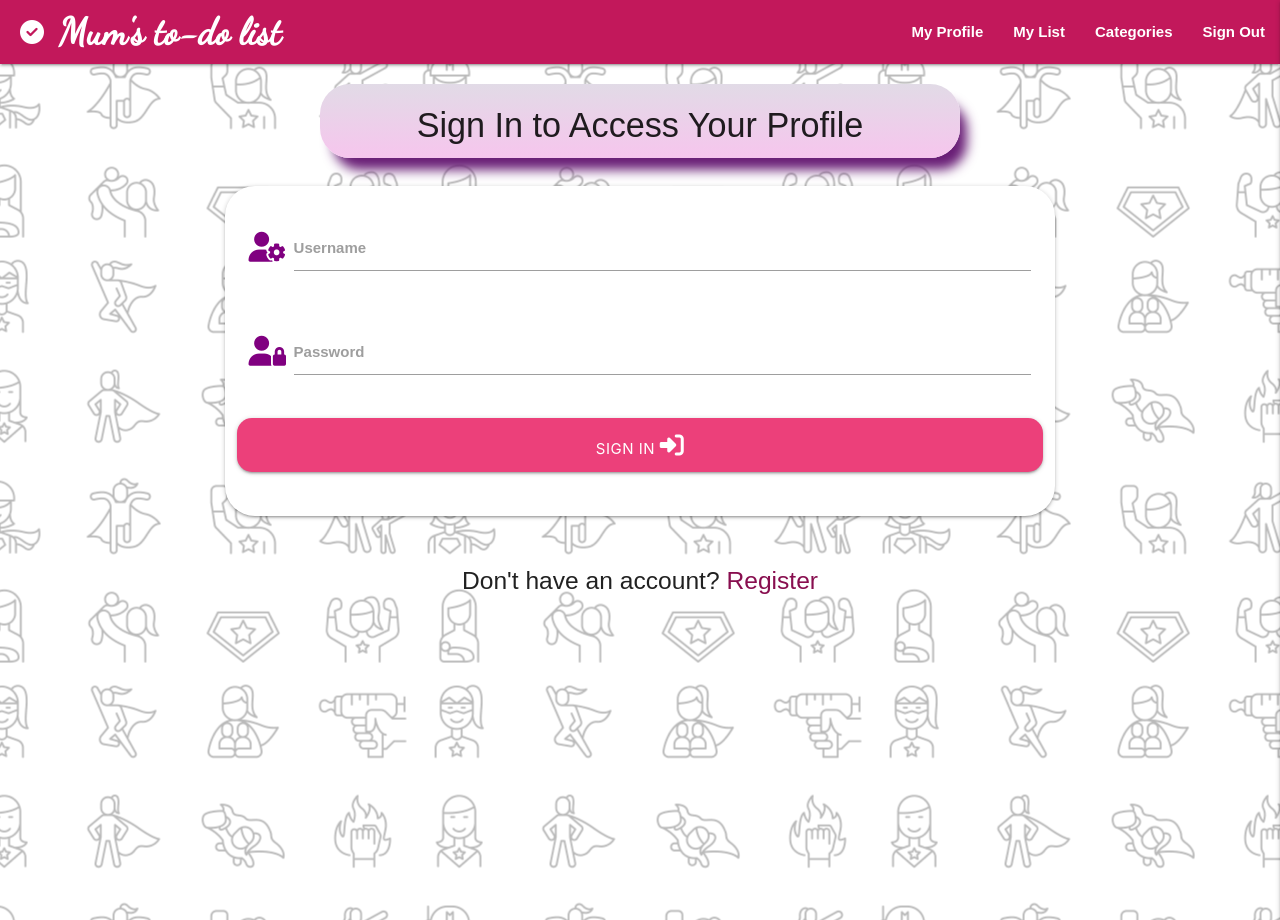
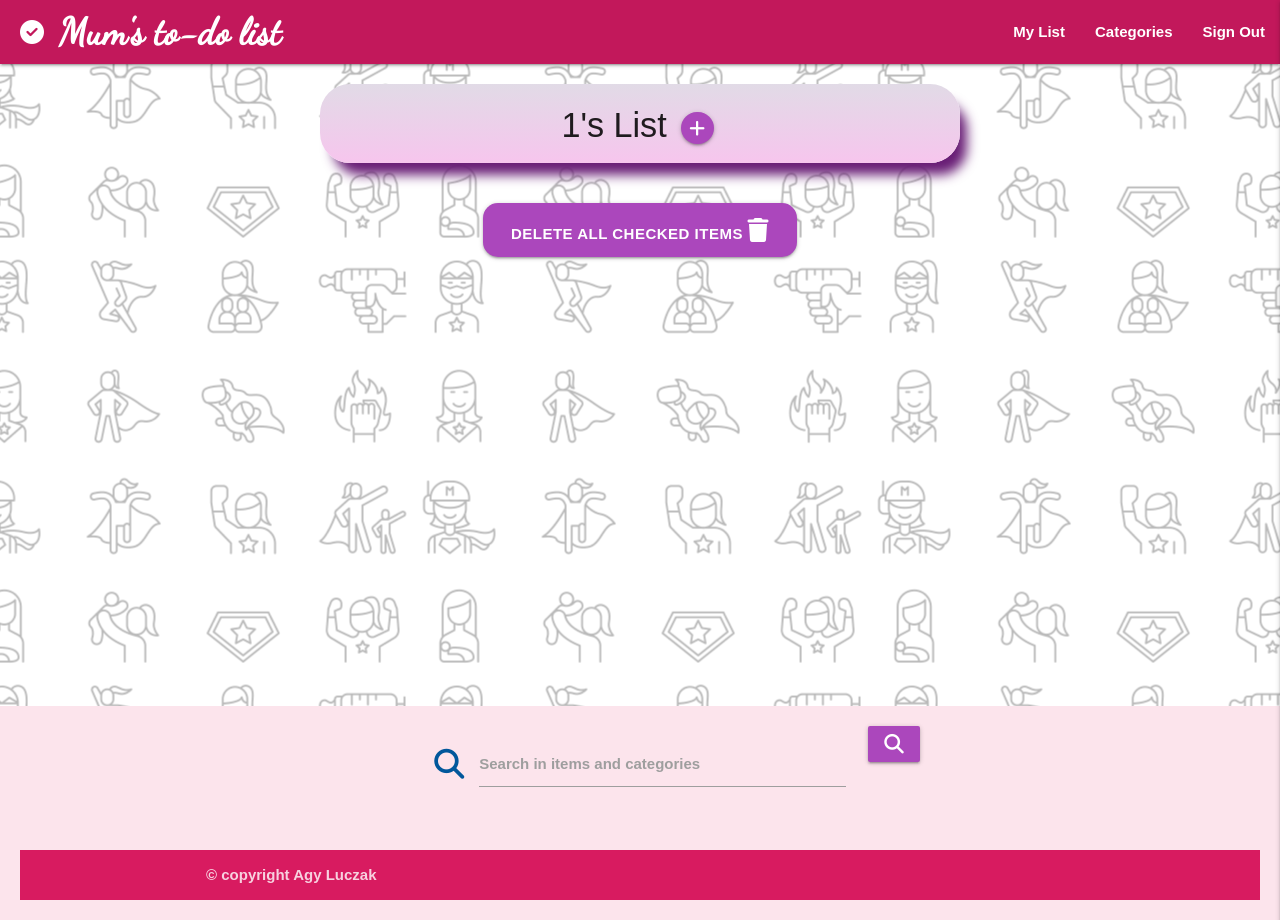
Before and after one commit to AgyLuczak/MUM-S-TO-DO-LIST, a Flask app: page / in a window 1280 px wide. Run offline with Flask 3, Linux system fonts and the light colour scheme; the visitor is signed in with stand-in values (Sample User, id 1); a database or web service that is not in the repository returns one stand-in record (values such as "Sample title"); some libraries are stand-ins or nearby versions; some web fonts are replaced.

Commit message:
Delete profile page and direct to the list page after sign-in

```diff
--- a/app.py
+++ b/app.py
@@ -18,7 +18,6 @@ app.secret_key = os.environ.get("SECRET_KEY")
 mongo = PyMongo(app)
 
 # sign in
-@app.route("/")
 @app.route("/signin", methods=["GET", "POST"])
 def signin():
     if request.method == "POST":
@@ -29,10 +28,8 @@ def signin():
             # ensure hashed password matches user input
             if check_password_hash(existing_user["password"], request.form.get("password")):
                 session["user"] = request.form.get("username").lower()
-                flash("Hi, {}".format(
-                    request.form.get("username")))
                 return redirect(url_for(
-                    "profile", username=session["user"]))
+                    "get_to_do_items", username=session["user"]))
             elif len(request.form.get("username")) < 3:
                 flash("must be at least 3 characters")
                 return redirect(url_for("signin"))
@@ -91,12 +88,19 @@ def profile(username):
 
 
 # display to-do list
-@app.route("/get_to_do_items")
+@app.route("/")
 def get_to_do_items():
-    to_do_items = list(mongo.db.to_do_items.find())
+    if 'user' in session:
+        username = session['user']
+    else:
+        username = None
+        flash("Sign in to view your to-do list.")
+        return redirect(url_for('signin'))
+
+    to_do_items = list(mongo.db.to_do_items.find({"created_by": username}))
     if not to_do_items:
-       flash("This list is empty and very sad. Please, add a list item")
-    return render_template("to_do_items.html", to_do_items=to_do_items)
+        flash("This list is empty and very sad. Please, add a list item")
+    return render_template("to_do_items.html", to_do_items=to_do_items, username=username)
 
 # search
 @app.route("/search", methods=["GET", "POST"])
--- a/templates/add_category.html
+++ b/templates/add_category.html
@@ -27,10 +27,10 @@
         <div class="row">
             <div class="col s12 center-align">
                 <div class="card-action">
-                    <a href="{{ url_for('get_categories') }}" class="btn-large purple lighten-1 darken-1">
+                    <a href="{{ url_for('get_categories') }}" class="btn-large buttons purple lighten-1 darken-1">
                         <i class="fa-solid fa-circle-xmark"></i>
                     </a>
-                    <button type="submit" class="btn-large purple lighten-1 darken-1"><i
+                    <button type="submit" class="btn-large buttons purple lighten-1 darken-1"><i
                             class="fa-solid fa-floppy-disk"></i>
                     </button>
                 </div>
--- a/templates/base.html
+++ b/templates/base.html
@@ -30,7 +30,6 @@
                     <a href="#" data-target="mobile-demo" class="sidenav-trigger"><i class="fa-solid fa-bars"></i></a>
                     <ul class="right hide-on-med-and-down">
                         {% if session.user %}
-                        <li><a href="{{ url_for('profile', username=session['user']) }}">My Profile</a></li>
                         <li><a href="{{ url_for('get_to_do_items') }}">My List</a></li>
                         <li><a href="{{ url_for('get_categories') }}">Categories</a></li>
                         <li><a href="{{ url_for('signout') }}">Sign Out</a></li>
@@ -46,7 +45,6 @@
             <ul class="sidenav" id="mobile-demo">
                 {% if session.user %}
                 <li>
-                <li><a href="{{ url_for('profile', username=session['user']) }}">My Profile</a></li>
                 <li><a href="{{ url_for('get_to_do_items') }}">My List</a></li>
                 <li><a href="{{ url_for('get_categories') }}">Categories</a></li>
                 <li><a href="{{ url_for('signout') }}">Sign Out</a></li>
--- a/templates/edit_category.html
+++ b/templates/edit_category.html
@@ -25,7 +25,7 @@
         <div class="row">
             <div class="col s12 center-align">
                 <div class="card-action">
-                    <a href="{{ url_for('get_categories') }}" class="btn-large cancel-btn purple lighten-1"
+                    <a href="{{ url_for('get_categories') }}" class="btn-large buttons cancel-btn purple lighten-1"
                         aria-label="cancel">
                         <i class="fa-solid fa-circle-xmark"></i>
                     </a>
--- a/templates/to_do_items.html
+++ b/templates/to_do_items.html
@@ -5,9 +5,9 @@
     <section class="heading">
         <div class="row">
             <!-- My List Heading -->
-            <div class="col s12 m3 offset-m2 top-heading">
+            <div class="col s12 m6 top-heading center-align offset-m3">
                 <h4 class="text-darken-4 center-align">
-                    My List
+                    {{ username }}'s List
                     <a href="{{ url_for('add_to_do_item') }}" class="btn-floating btn-small purple lighten-1"
                         aria-label="add">
                         <i class="fa-solid fa-plus"></i>
```
Also changed, not shown: templates/profile.html (deleted, +0 -46 lines).
